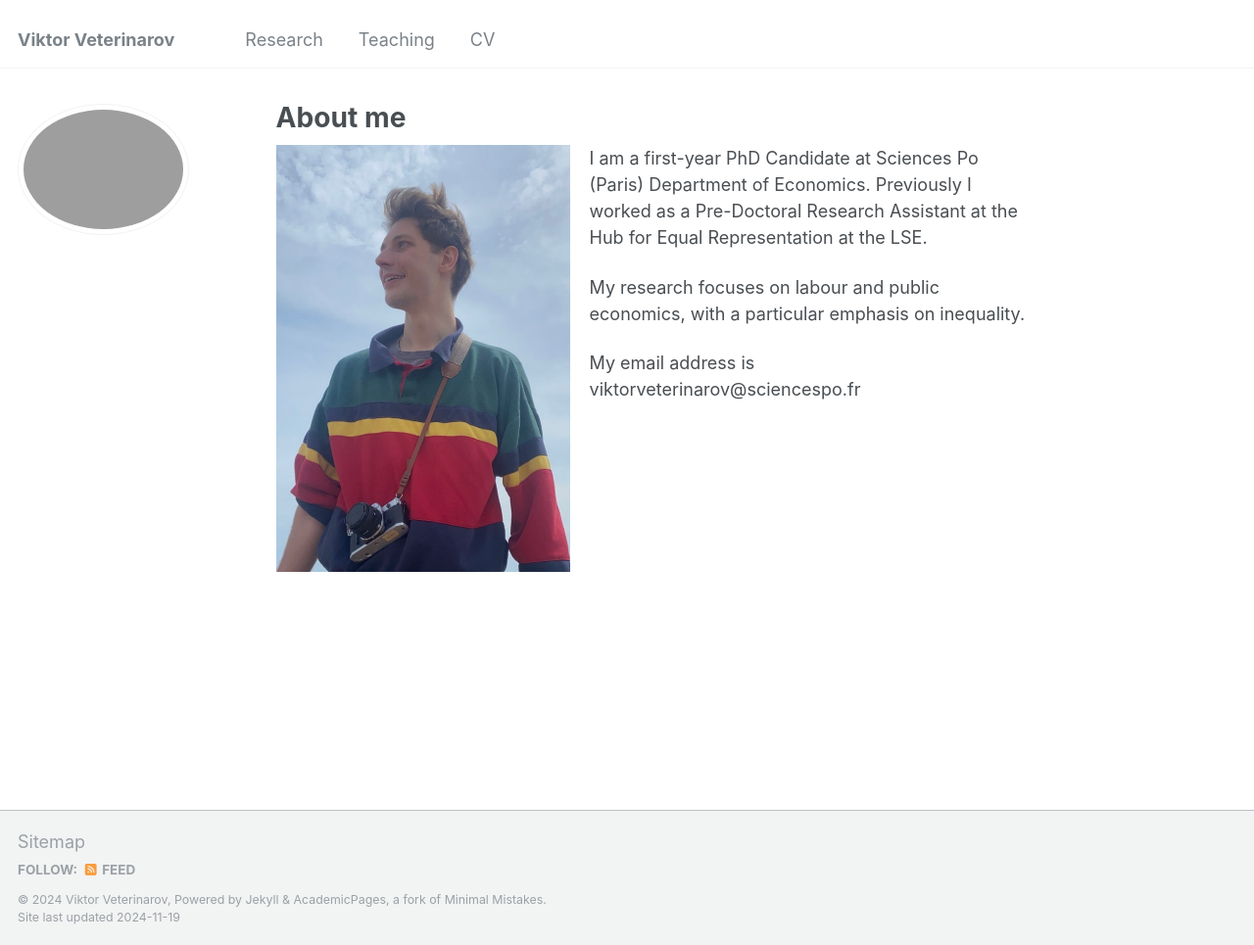
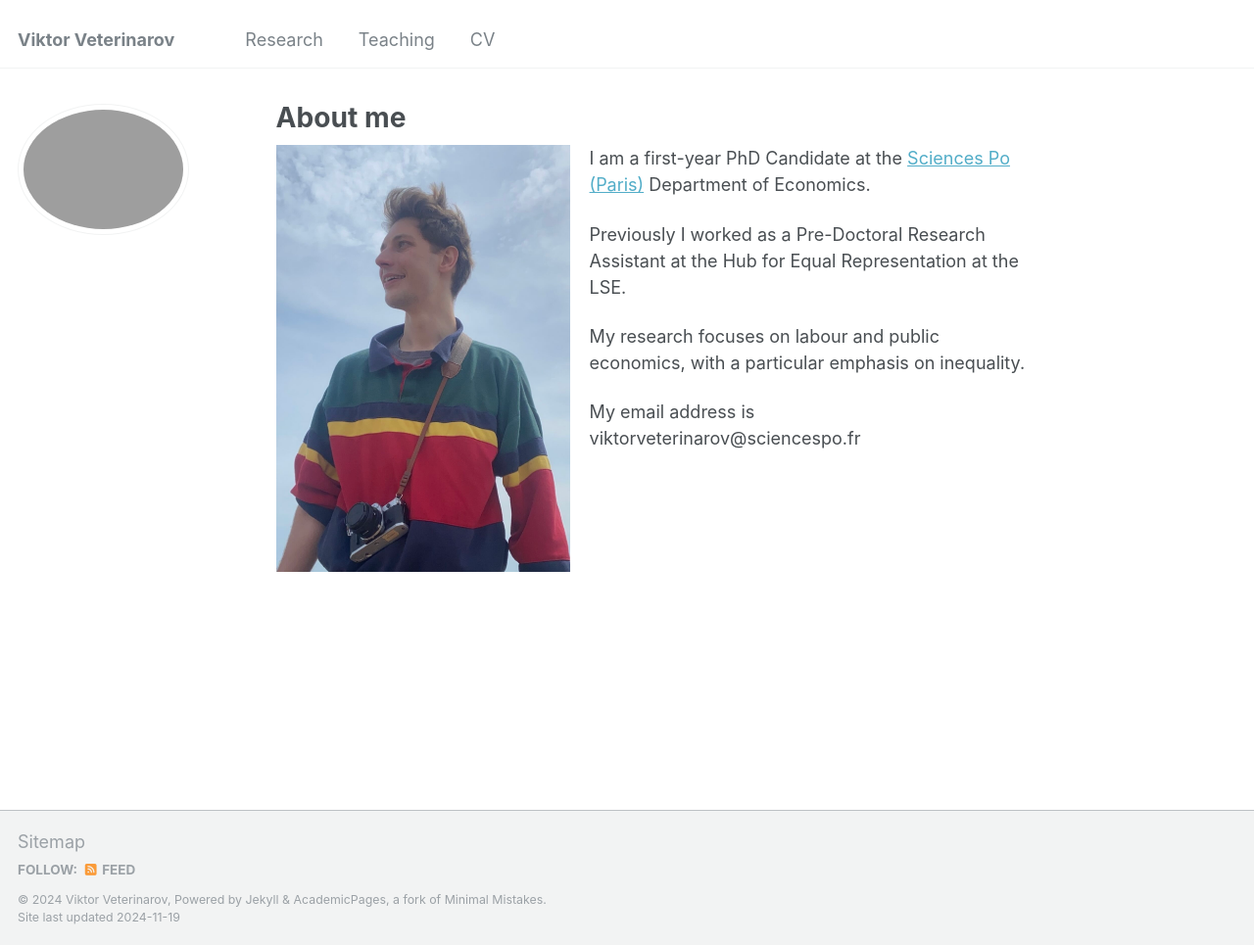
Before and after one commit to viktorveterinarov/viktorveterinarov.github.io, a Jekyll site: the page built from _pages/about.md, in a window 1280 px wide and 965 px high. Shown: the whole window at 98% size. Built offline with Jekyll 4.4.1, drawn with Linux system fonts in a browser that asks for light colours.

Commit message:
Update about.md

```diff
--- a/_pages/about.md
+++ b/_pages/about.md
@@ -10,7 +10,8 @@ redirect_from:
   <img src="/images/ForeverYoungViktor.JPG" alt="Viktor" style="width: 300px; margin-right: 20px;">
 
   <div>
-    <p>I am a first-year PhD Candidate at Sciences Po (Paris) Department of Economics. Previously I worked as a Pre-Doctoral Research Assistant at the Hub for Equal Representation at the LSE.</p>
+    <p>I am a first-year PhD Candidate at the <a href="https://www.sciencespo.fr/department-economics/researcher/viktor-veterinarov" target="_blank">Sciences Po (Paris)</a> Department of Economics. </p>
+    <p>Previously I worked as a Pre-Doctoral Research Assistant at the Hub for Equal Representation at the LSE.</p>
     <p>My research focuses on labour and public economics, with a particular emphasis on inequality.</p>
     <p>My email address is viktorveterinarov@sciencespo.fr</p>
   </div>
```
